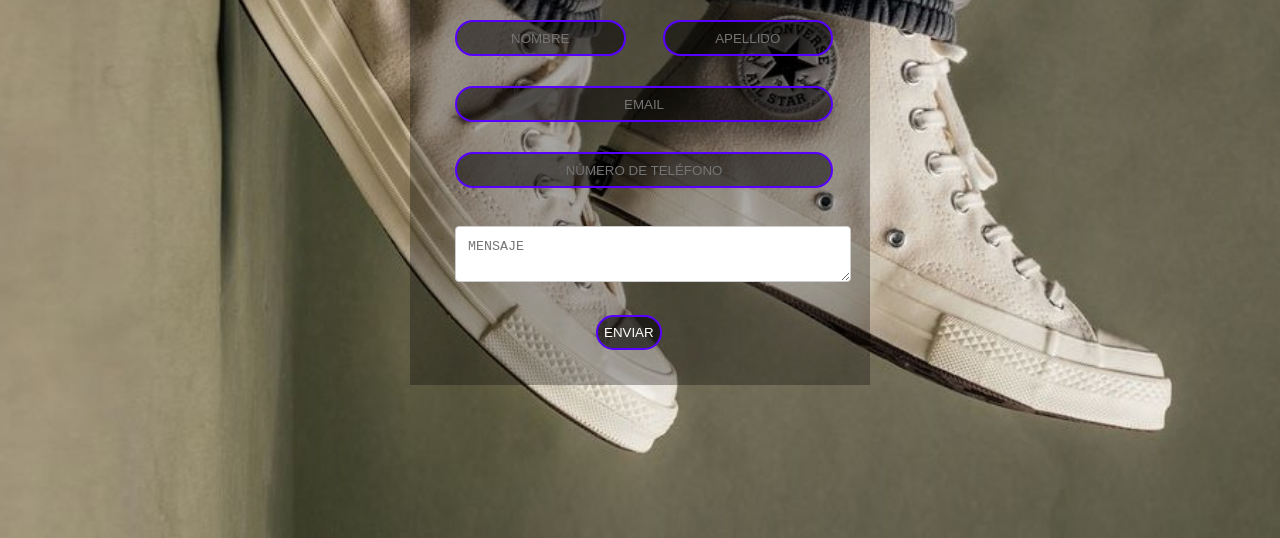
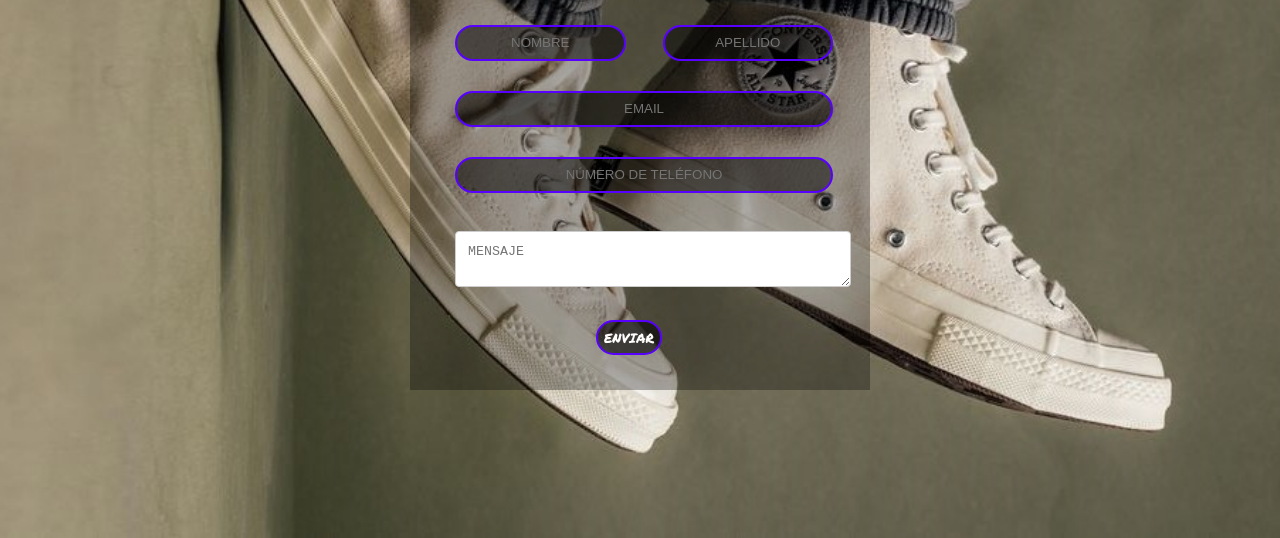
Before and after one commit to CodeStrong2023/Codigo33-12_E-commerce, a plain HTML site: page client/HTML/contacten.html in a window 1280 px wide. Shown: the part 262-800 px from the top of the page. Drawn offline with Linux system fonts and the light colour scheme.

Commit message:
Cambio bordes de botones
Se dieron estilos a la sección contacten

```diff
--- a/client/ESTILO/contacten.css
+++ b/client/ESTILO/contacten.css
@@ -53,6 +53,7 @@ body, html {/*Estilos generales*/
 .nav ul li a:hover {
     background: radial-gradient(circle, rgba(88, 0, 255, 1) 0%, rgba(233, 0, 255, 1) 100%);
     box-shadow: 0px 4px 8px rgba(0, 34, 255, 0.5); /* Aplica un resplandor o sombra alrededor del texto */
+    border-radius: 8px;
 }
 
 nav.nav {
--- a/client/ESTILO/style.css
+++ b/client/ESTILO/style.css
@@ -53,6 +53,7 @@ body, html {/*Estilos generales*/
 .nav ul li a:hover {
     background: radial-gradient(circle, rgba(88, 0, 255, 1) 0%, rgba(233, 0, 255, 1) 100%);
     box-shadow: 0px 4px 8px rgba(0, 34, 255, 0.5); /* Aplica un resplandor o sombra alrededor del texto */
+    border-radius: 8px;
 }
 
 nav.nav {
--- a/client/HTML/contacten.html
+++ b/client/HTML/contacten.html
@@ -3,8 +3,14 @@
 <head>
     <meta charset="UTF-8">
     <meta name="viewport" content="width=device-width, initial-scale=1.0">
+    <title>contacten</title>
     <link rel="stylesheet" href="../ESTILO/contacten.css">
-    <title>contacten</title>
+    <link rel="preconnect" href="https://fonts.googleapis.com">
+    <link rel="preconnect" href="https://fonts.gstatic.com/" crossorigin>
+    <link href="https://fonts.googleapis.com/css2?family=Passion+One:wght@400;700;900&display=swap" rel="stylesheet">
+    <link rel="preconnect" href="https://fonts.googleapis.com">
+    <link rel="preconnect" href="https://fonts.gstatic.com/" crossorigin>
+    <link href="https://fonts.googleapis.com/css2?family=Permanent+Marker&display=swap" rel="stylesheet">
 </head>
 <body>
     <!-- header -->
```
